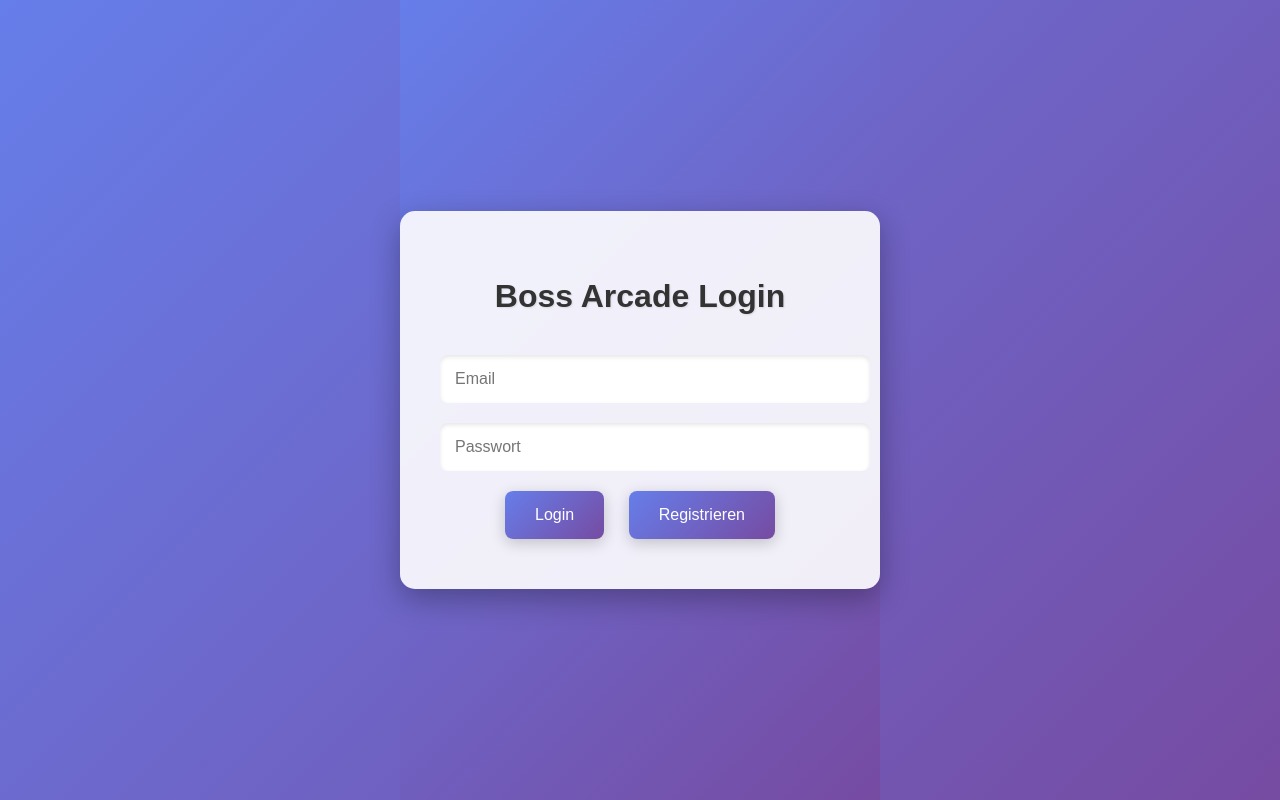
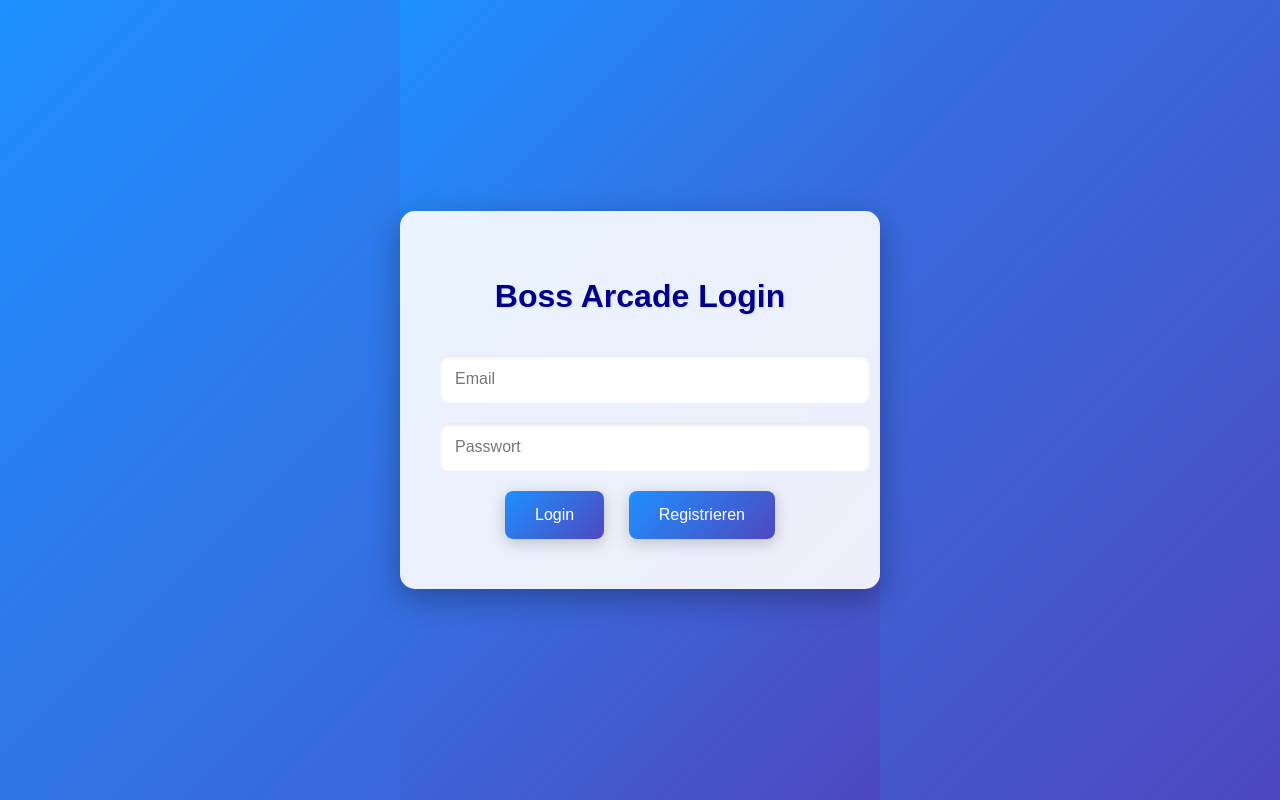
Before and after one commit to bens-c/schul-game, a website: page bens_arkade/public/login.html in a window 1280 px wide. Drawn offline with Linux system fonts and the light colour scheme.

Commit message:
css bearbeitung 23.01.2026

```diff
--- a/bens_arkade/public/style.css
+++ b/bens_arkade/public/style.css
@@ -3,7 +3,9 @@ html, body {
     margin: 0;
     padding: 0;
     font-family: 'Arial', sans-serif;
-    background: linear-gradient(135deg, #667eea 0%, #764ba2 100%);
+    background: linear-gradient(135deg, #1E90FF 0%, #800080 100%);
+    background-size: 200% 200%;
+    animation: flow 3s ease-in-out 1;
     display: flex;
     justify-content: center;
     align-items: center;
@@ -20,7 +22,7 @@ html, body {
 }
 
 h2 {
-    color: #333;
+    color: #00008B;
     margin-bottom: 30px;
     font-size: 2em;
     text-shadow: 1px 1px 2px rgba(0, 0, 0, 0.1);
@@ -39,11 +41,13 @@ h2 {
 
 .textHold:focus, #pass:focus {
     outline: none;
-    box-shadow: inset 0 2px 4px rgba(0, 0, 0, 0.1), 0 0 0 3px rgba(102, 126, 234, 0.5);
+    box-shadow: inset 0 2px 4px rgba(0, 0, 0, 0.1), 0 0 0 3px rgba(30, 144, 255, 0.5);
 }
 
 .button {
-    background: linear-gradient(135deg, #667eea 0%, #764ba2 100%);
+    background: linear-gradient(135deg, #1E90FF 0%, #800080 100%);
+    background-size: 200% 200%;
+    animation: flow 3s ease-in-out 1;
     color: white;
     border: none;
     padding: 15px 30px;
@@ -66,10 +70,19 @@ h2 {
 
 a {
     font-family: 'Courier New', Courier, monospace;
-    color: #667eea;
+    color: #1E90FF;
     text-decoration: none;
 }
 
 a:hover {
     text-decoration: underline;
 }
+
+@keyframes flow {
+    0% {
+        background-position: 0% 50%;
+    }
+    100% {
+        background-position: 100% 50%;
+    }
+}
```
